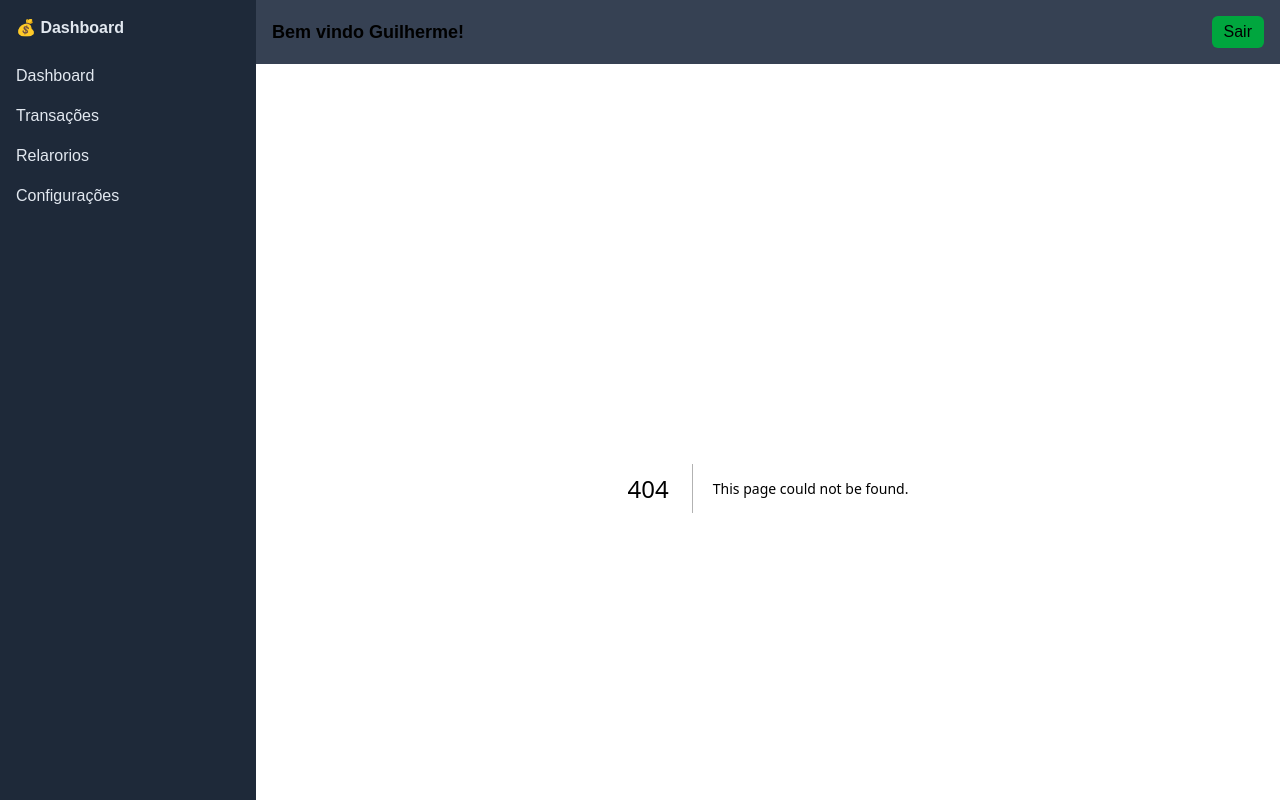
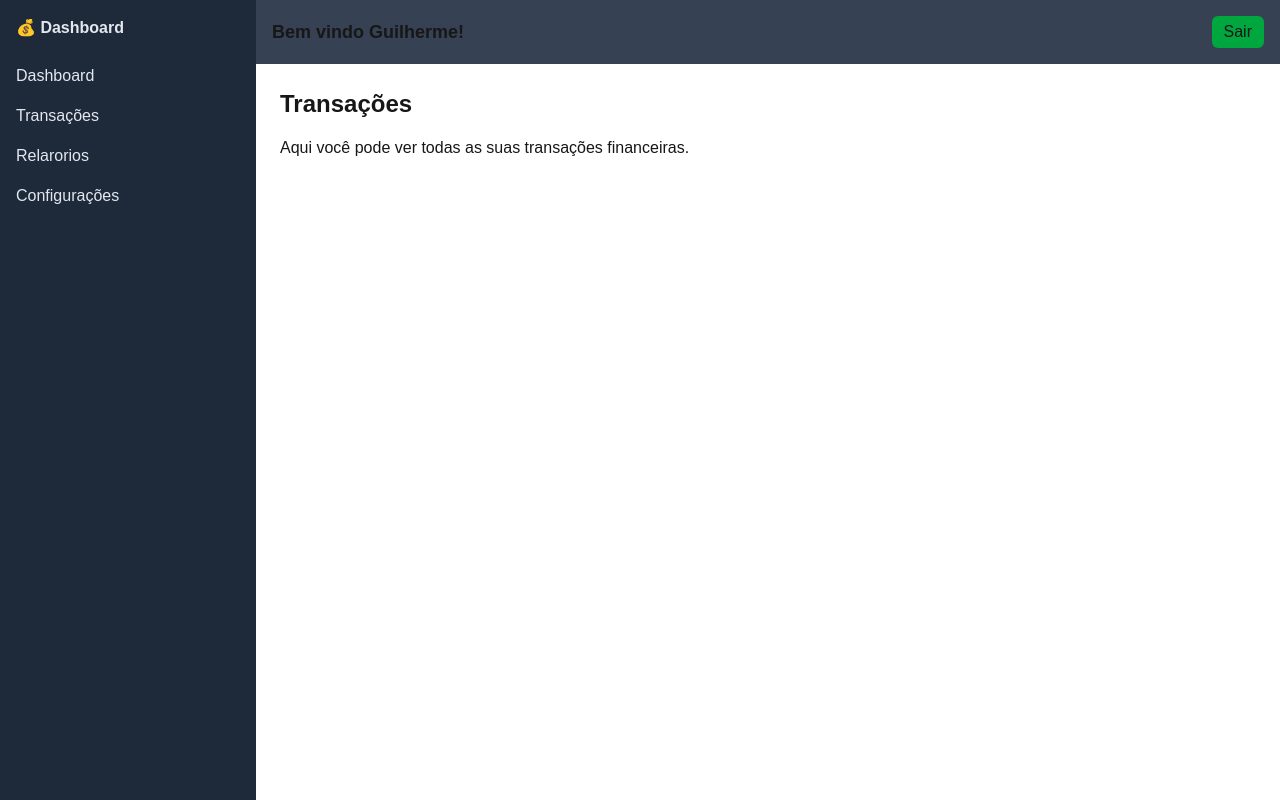
Before and after one commit to Guilherm001/finances, a Next.js app: page /transactions in a window 1280 px wide. Before the commit this address had no page. Built offline with nearby package versions, Linux system fonts and the light colour scheme.

Commit message:
aidicionando

```diff
--- a/src/app/layout.tsx
+++ b/src/app/layout.tsx
@@ -22,7 +22,7 @@ export default function RootLayout({
           <h1 className="text-2x1 font-bold mb-6 text-slate-200">💰 Dashboard</h1>
           <nav className="flex flex-col gap-4 ">
             <a href="./" className="hover:text-green-400 text-slate-200"> Dashboard</a>
-            <a href="#" className="hover:text-green-400 text-slate-200">Transações</a>
+            <a href="/transactions" className="hover:text-green-400 text-slate-200">Transações</a>
             <a href="#" className="hover:text-green-400 text-slate-200">Relarorios</a>
             <a href="#" className="hover:text-green-400 text-slate-200">Configurações</a>
           </nav>
--- a/src/app/page.tsx
+++ b/src/app/page.tsx
@@ -1,6 +1,6 @@
 'use client';
 import Cards from "@/components/Home/Cards";
-import Grafics from "@/components/Home/Grafic";
+import Grafics from "@/components/Home/Grafic/page";
 
 export default function Home() {
   return (
@@ -15,7 +15,7 @@ export default function Home() {
           <Cards title="Total" value={3000} valueclassName="text-sky-500" />
         </div>
         <div>
-
+          <h1>Evolução financeira</h1>
           <Grafics />
         </div>
       </main>
--- /dev/null
+++ b/src/app/transactions/page.tsx
@@ -0,0 +1,8 @@
+export default function Transactions() {
+    return (
+        <div>
+            <h1 className="text-2xl font-bold mb-4">Transações</h1>
+            <p>Aqui você pode ver todas as suas transações financeiras.</p>
+        </div>
+    );
+}
--- a/src/components/Home/Grafic/index.tsx
+++ b/src/components/Home/Grafic/page.tsx
@@ -46,7 +46,7 @@ const data = [
   },
 ];
 
-const Example = () => {
+const Grafics = () => {
   return (
     <div className='w-full h-96 bg-white p-4 rounded-lg shadow-md mt-4'>
       <ResponsiveContainer width="100%" height="100%">
@@ -65,8 +65,8 @@ const Example = () => {
           <XAxis dataKey="name" />
           <YAxis />
           <Tooltip />
-          <Area type="monotone" dataKey="pv" stroke="#8884d8" fill="#8884d8" />
-          <Area type="monotone" dataKey="uv" stroke="#5edf3eff" fill="#e02630ff" />
+          <Area type="monotone" dataKey="pv" stroke="#2376f1ff" fill="#2376f1ff" />
+          <Area type="monotone" dataKey="uv" stroke="#e02630ff" fill="#e02630ff" />
           <Area type="monotone" dataKey="amt" stroke="#82ca9d" fill="#20db20ff" />
         </AreaChart>
       </ResponsiveContainer>
@@ -74,4 +74,4 @@ const Example = () => {
   );
 };
 
-export default Example;
+export default Grafics;
```
